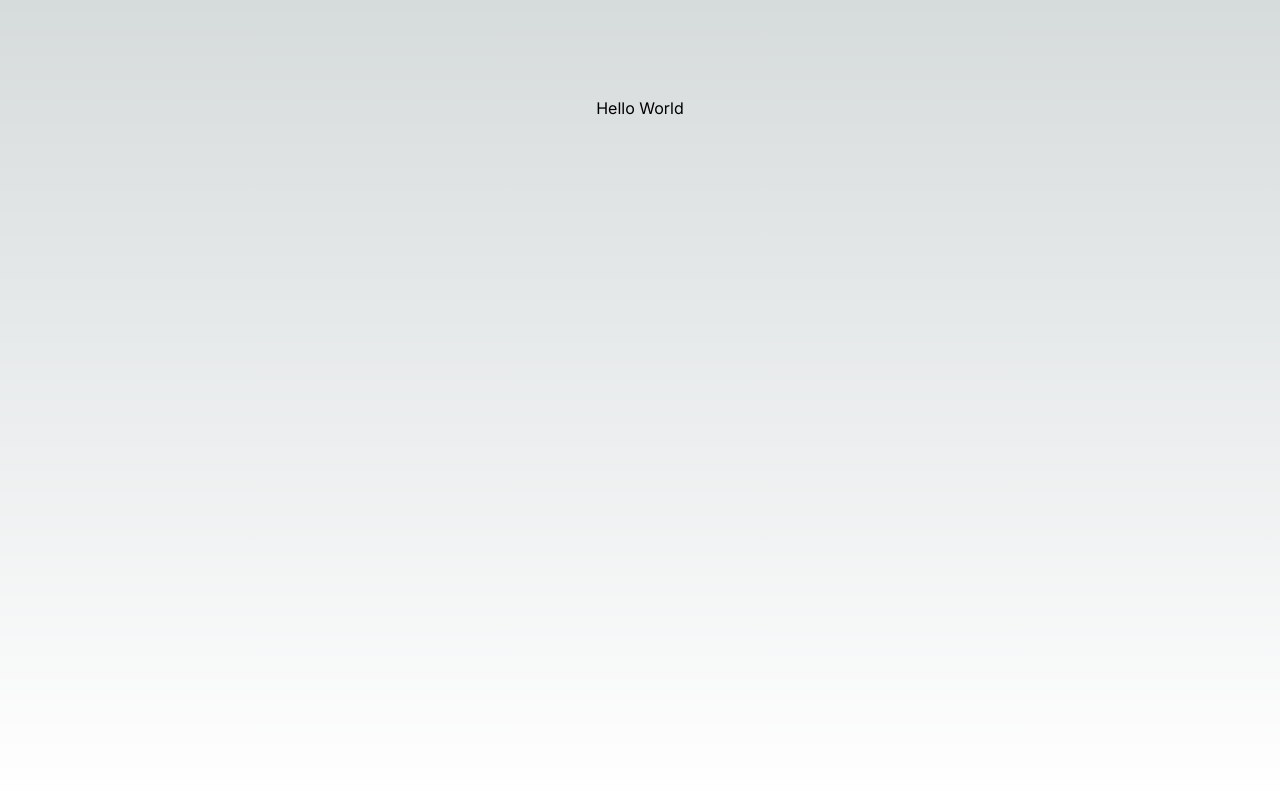
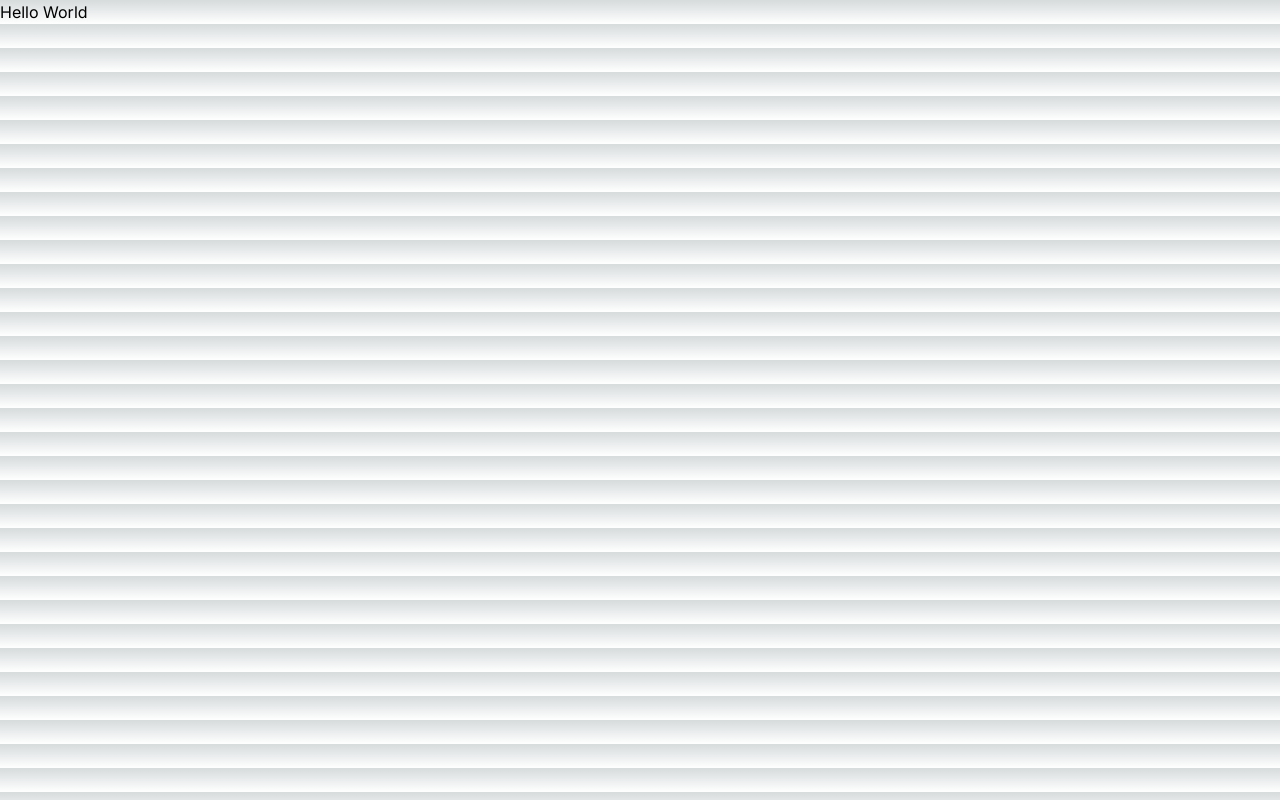
Before and after one commit to steinbergpeter/guillaume-two, a Next.js app: page / in a window 1280 px wide. Built offline with nearby package versions, Linux system fonts and the light colour scheme.

Commit message:
remove formatting from home page

```diff
--- a/src/app/page.tsx
+++ b/src/app/page.tsx
@@ -2,7 +2,7 @@
 
 export default function Home() {
     return (
-        <main className="flex min-h-screen flex-col items-center justify-between p-24">
+        <main className="">
            Hello World
         </main>
     )
```
